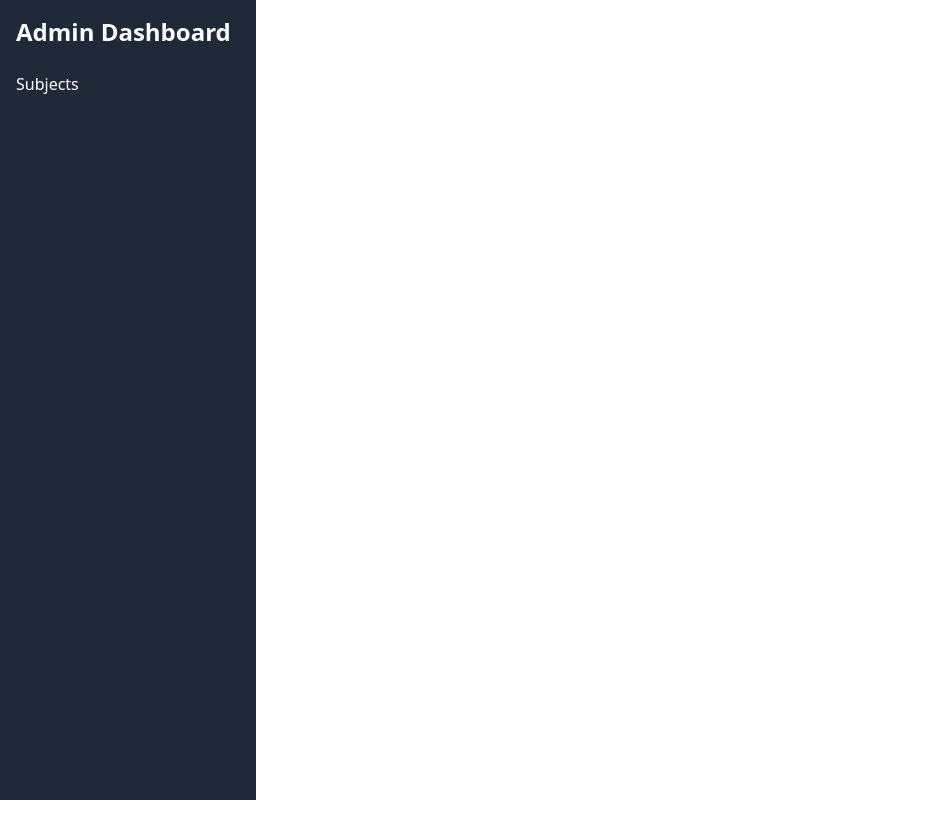
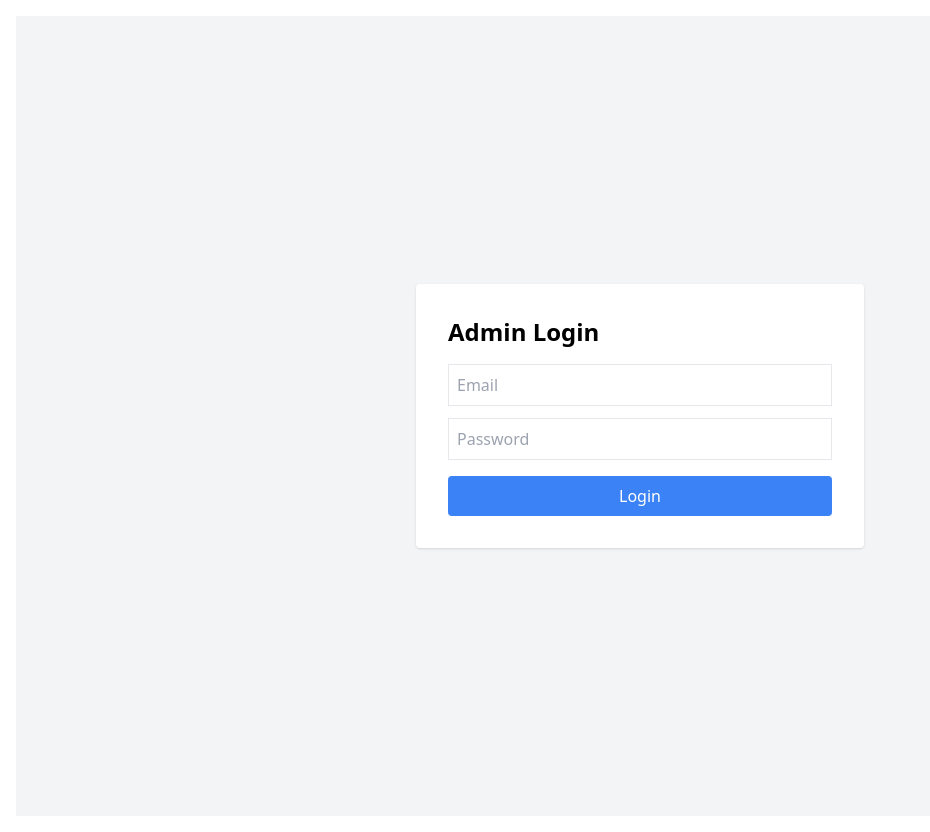
Before and after one commit to btechng/elearning_admin_dashboard, a React (Vite) app: page /login in a window 1280 px wide. Shown: the whole page, without its empty margins (0-930 px from the left). Before the commit the page ends 800 px from the top, so only its background shows below. Built offline with nearby package versions, Linux system fonts and the light colour scheme.

Commit message:
Added login, role-based access, and edit subject features

```diff
--- a/src/App.jsx
+++ b/src/App.jsx
@@ -1,15 +1,32 @@
 import React from "react";
-import { Routes, Route } from "react-router-dom";
+import { Routes, Route, Navigate, useLocation } from "react-router-dom";
 import Sidebar from "./components/Sidebar";
 import Subjects from "./pages/Subjects";
+import Login from "./pages/Login";
+
+const ProtectedRoute = ({ children }) => {
+  const token = localStorage.getItem("token");
+  return token ? children : <Navigate to="/login" />;
+};
 
 export default function App() {
+  const location = useLocation();
+  const showSidebar = location.pathname !== "/login";
+
   return (
     <div className="flex">
-      <Sidebar />
-      <div className="flex-1 p-6">
+      {showSidebar && <Sidebar />}
+      <div className="flex-1 p-4">
         <Routes>
-          <Route path="/" element={<Subjects />} />
+          <Route path="/login" element={<Login />} />
+          <Route
+            path="/"
+            element={
+              <ProtectedRoute>
+                <Subjects />
+              </ProtectedRoute>
+            }
+          />
         </Routes>
       </div>
     </div>
--- a/src/components/Sidebar.jsx
+++ b/src/components/Sidebar.jsx
@@ -1,13 +1,9 @@
-import React from "react";
-import { Link } from "react-router-dom";
-
-export default function Sidebar() {
-  return (
-    <div className="w-64 h-screen bg-gray-800 text-white p-4">
-      <h1 className="text-2xl font-bold mb-6">Admin Dashboard</h1>
-      <nav className="space-y-4">
-        <Link to="/" className="block hover:text-yellow-300">Subjects</Link>
-      </nav>
-    </div>
-  );
-}
+<button
+  onClick={() => {
+    localStorage.removeItem("token");
+    window.location.href = "/login";
+  }}
+  className="mt-8 block text-red-400 hover:text-red-600"
+>
+  Logout
+</button>;
--- /dev/null
+++ b/src/pages/Login.jsx
@@ -0,0 +1,54 @@
+// src/pages/Login.jsx
+import React, { useState } from "react";
+import axios from "axios";
+import { useNavigate } from "react-router-dom";
+
+export default function Login() {
+  const [form, setForm] = useState({ email: "", password: "" });
+  const navigate = useNavigate();
+
+  const handleChange = (e) => {
+    setForm({ ...form, [e.target.name]: e.target.value });
+  };
+
+  const handleLogin = async () => {
+    try {
+      const res = await axios.post(
+        "https://elearning-backend-sdhd.onrender.com/api/auth/login",
+        form
+      );
+      localStorage.setItem("token", res.data.token);
+      navigate("/");
+    } catch (err) {
+      alert("Login failed");
+    }
+  };
+
+  return (
+    <div className="flex h-screen items-center justify-center bg-gray-100">
+      <div className="bg-white p-8 shadow rounded w-full max-w-md">
+        <h2 className="text-2xl font-bold mb-4">Admin Login</h2>
+        <input
+          type="email"
+          name="email"
+          placeholder="Email"
+          onChange={handleChange}
+          className="border w-full p-2 mb-3"
+        />
+        <input
+          type="password"
+          name="password"
+          placeholder="Password"
+          onChange={handleChange}
+          className="border w-full p-2 mb-4"
+        />
+        <button
+          onClick={handleLogin}
+          className="bg-blue-500 text-white w-full py-2 rounded"
+        >
+          Login
+        </button>
+      </div>
+    </div>
+  );
+}
--- a/src/pages/Subjects.jsx
+++ b/src/pages/Subjects.jsx
@@ -6,6 +6,7 @@ const API = "https://elearning-backend-sdhd.onrender.com/api/subject";
 export default function Subjects() {
   const [subjects, setSubjects] = useState([]);
   const [form, setForm] = useState({ name: "", description: "" });
+  const [editId, setEditId] = useState(null);
 
   const fetchSubjects = async () => {
     const res = await axios.get(API);
@@ -22,9 +23,21 @@ export default function Subjects() {
 
   const handleSubmit = async () => {
     if (!form.name) return;
+
+    if (editId) {
+      await axios.put(`${API}/${editId}`, form);
+      setEditId(null);
+    } else {
       await axios.post(API, form);
+    }
+
     setForm({ name: "", description: "" });
     fetchSubjects();
+  };
+
+  const handleEdit = (subject) => {
+    setForm({ name: subject.name, description: subject.description });
+    setEditId(subject._id);
   };
 
   const handleDelete = async (id) => {
@@ -33,17 +46,17 @@ export default function Subjects() {
   };
 
   return (
-    <div>
+    <div className="max-w-4xl mx-auto">
       <h2 className="text-xl font-bold mb-4">Subjects</h2>
 
-      <div className="mb-6">
+      <div className="flex flex-col md:flex-row gap-2 mb-6">
         <input
           type="text"
           name="name"
           placeholder="Subject name"
           value={form.name}
           onChange={handleChange}
-          className="border p-2 mr-2"
+          className="border p-2 flex-1"
         />
         <input
           type="text"
@@ -51,29 +64,40 @@ export default function Subjects() {
           placeholder="Description"
           value={form.description}
           onChange={handleChange}
-          className="border p-2 mr-2"
+          className="border p-2 flex-1"
         />
         <button
           onClick={handleSubmit}
           className="bg-blue-500 text-white px-4 py-2"
         >
-          Add Subject
+          {editId ? "Update" : "Add"}
         </button>
       </div>
 
       <ul className="space-y-2">
         {subjects.map((subj) => (
-          <li key={subj._id} className="flex justify-between items-center border p-2">
+          <li
+            key={subj._id}
+            className="flex flex-col md:flex-row justify-between items-start md:items-center border p-2"
+          >
             <div>
               <h3 className="font-semibold">{subj.name}</h3>
               <p className="text-sm">{subj.description}</p>
             </div>
+            <div className="mt-2 md:mt-0 space-x-3">
+              <button
+                onClick={() => handleEdit(subj)}
+                className="text-green-600 hover:underline"
+              >
+                Edit
+              </button>
               <button
                 onClick={() => handleDelete(subj._id)}
                 className="text-red-600 hover:underline"
               >
                 Delete
               </button>
+            </div>
           </li>
         ))}
       </ul>
```
Lines whose indentation alone changed are shown as unchanged.
